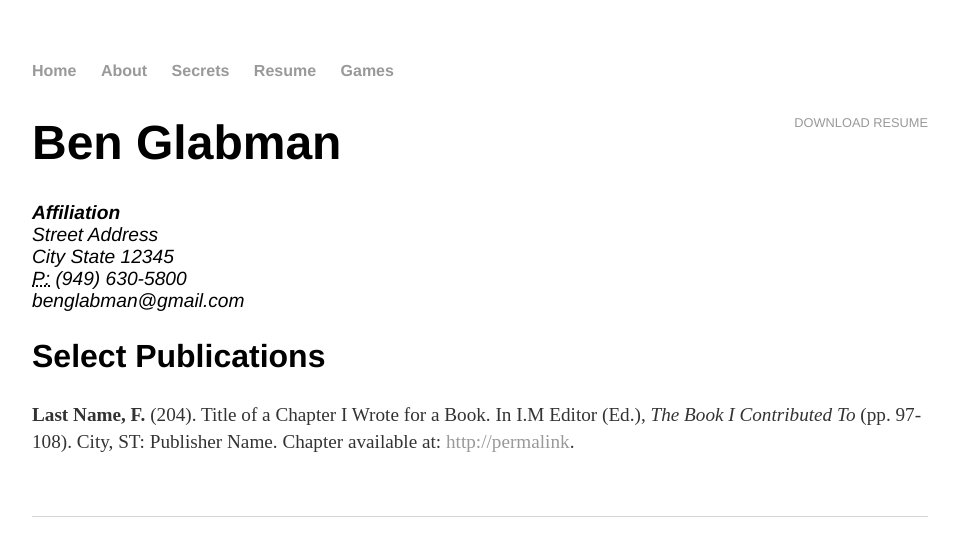
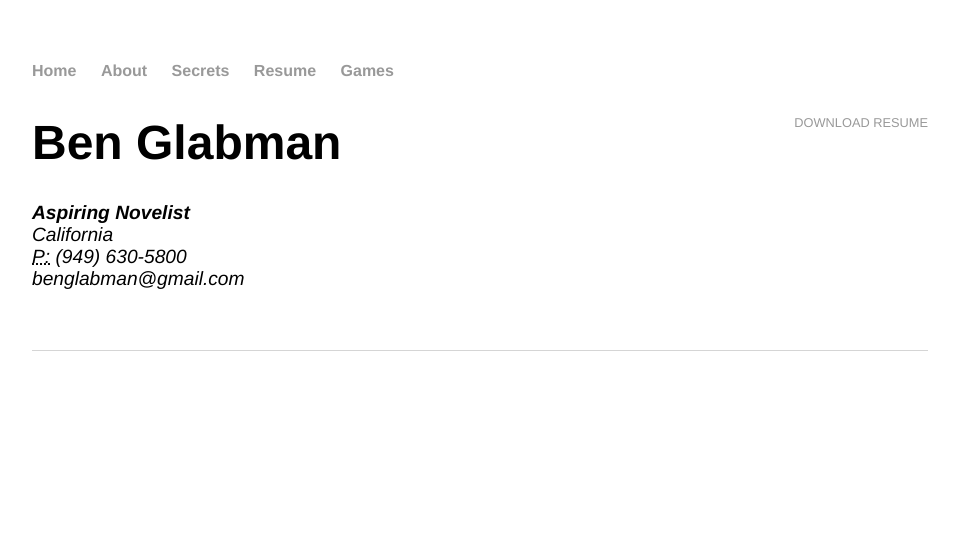
Before and after one commit to bglabman/bglabman.github.io, a Jekyll site: the page built from cv/index.html, in a window 1280 px wide. Shown: the top 556 px of the page, without its empty margins (160-1119 px from the left). Built offline with Jekyll 4.4.1, drawn with Linux system fonts in a browser that asks for light colours.

Commit message:
Update index.html

```diff
--- a/cv/index.html
+++ b/cv/index.html
@@ -7,16 +7,11 @@
 		<a href="https://bglabman.github.io/cv/2021%20resume.pdf" class="download" title="Download Resume as PDF">Download Resume</a>
 					<h1>Ben Glabman</h1>
 					<address>
-					<strong>Affiliation</strong><br>
-					Street Address<br>
-					City State 12345<br>
+					<strong>Aspiring Novelist</strong><br>
+					California<br>
 					<abbr title="phone">P:</abbr> (949) 630-5800<br>
 					<span class="obfuscate">benglabman@gmail.com</span>
 					</address>
 
-					<h2>Select Publications</h2>
-
-					<p><strong>Last Name, F.</strong> (204). Title of a Chapter I Wrote for a Book. In I.M Editor (Ed.), <em>The Book I Contributed To</em> (pp. 97-108). City, ST: Publisher Name. Chapter available at: <a href="#">http://permalink</a>.
-
 
 	</div>
```
